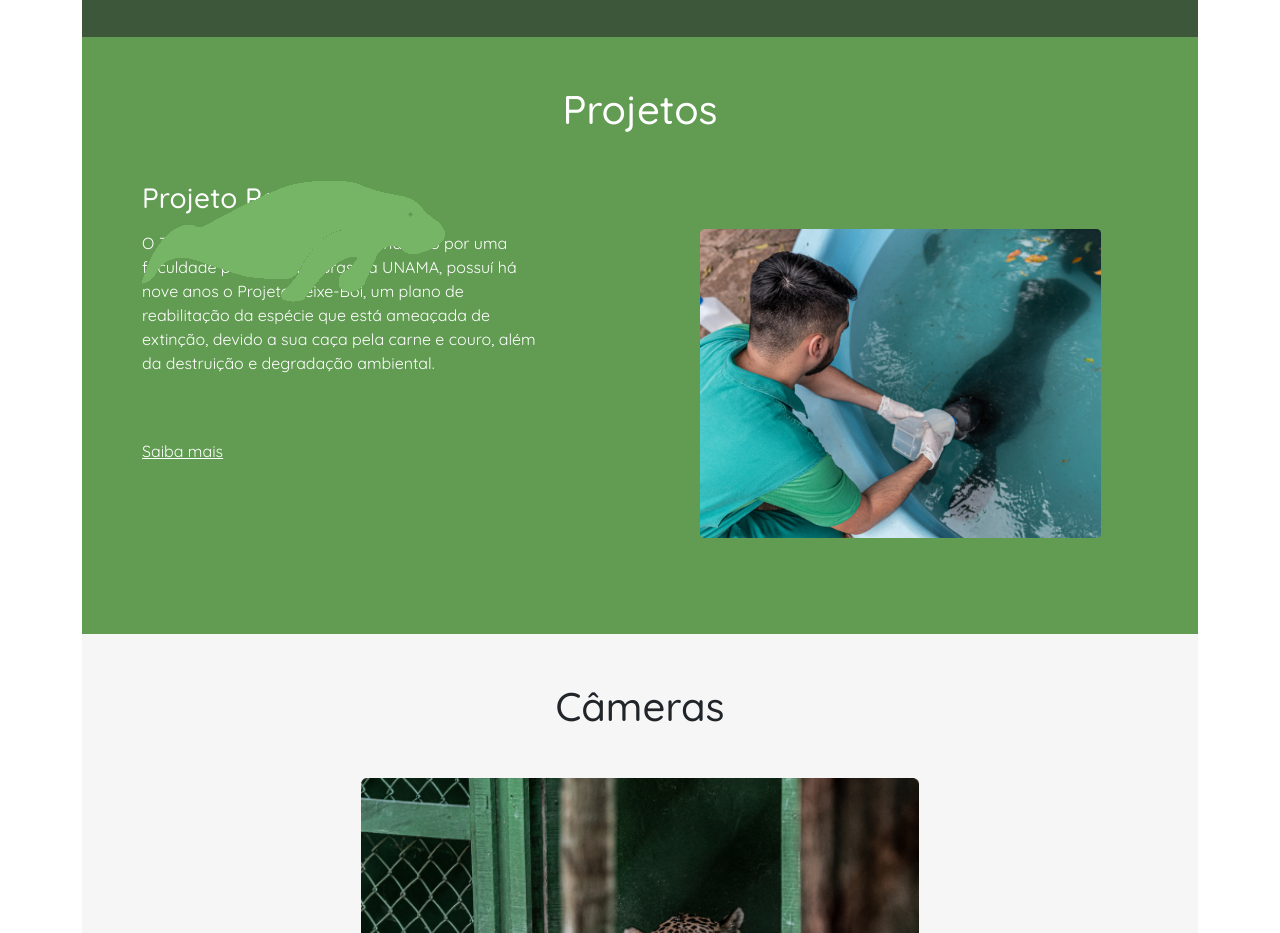
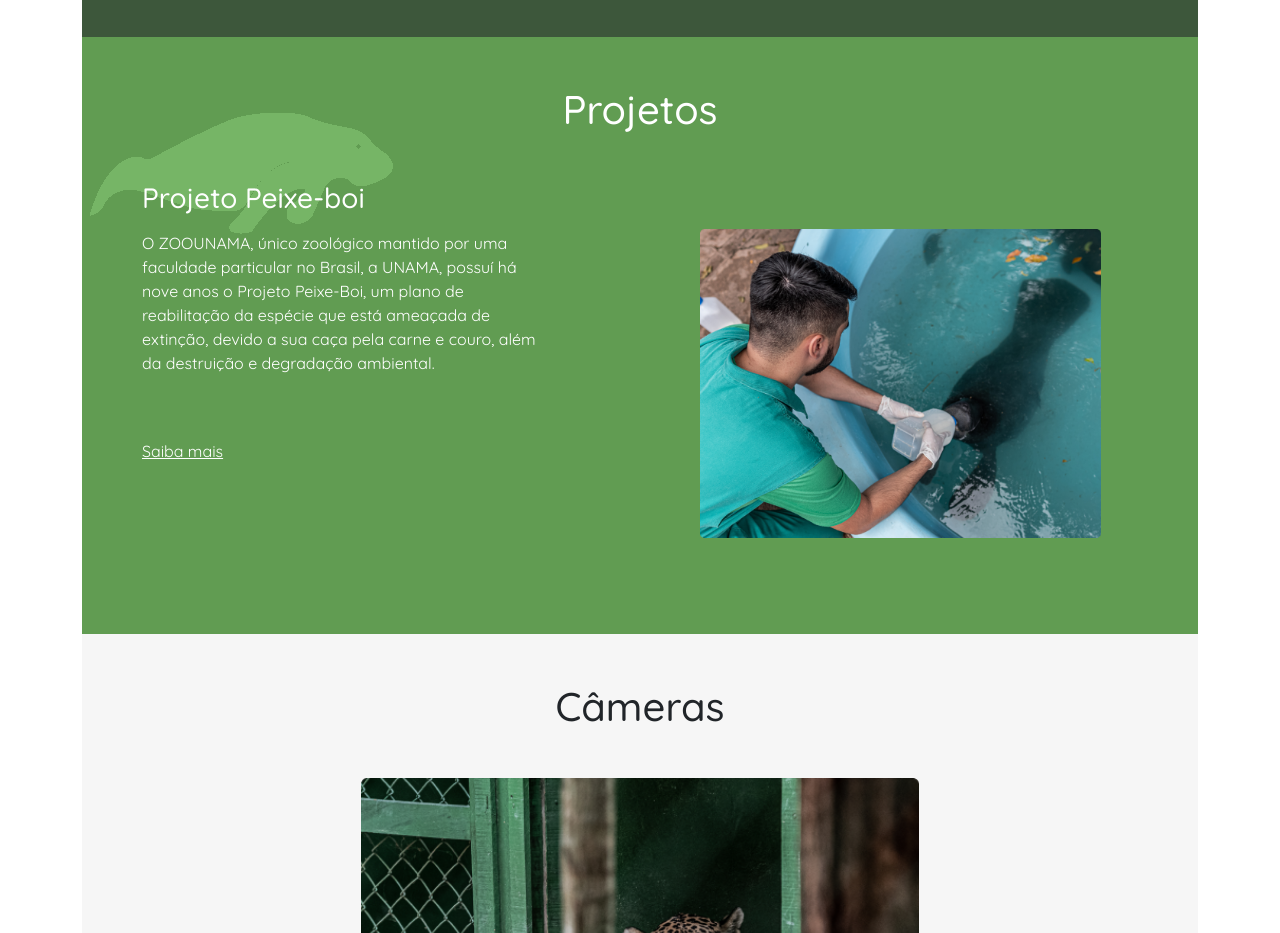
Before and after one commit to amarcel/zoounama, a website: page index.html in a window 1280 px wide. Shown: the part 2260-3193 px from the top of the page. Drawn offline with nearby package versions, Linux system fonts and the light colour scheme.

Commit message:
fix: change image position

```diff
--- a/index.html
+++ b/index.html
@@ -203,15 +203,15 @@
       <section id="projetos" class="bg-projeto text-white py-5">
         <h1 class="text-center">Projetos</h1>
 
-        <div class="container py-5 mx-5">
+        <div class="container py-5 mx-5 position-relative">
 
           <div class="row">
 
             <div class="col-sm">
               <img class="container_img" src="./img/peixe-boi-vetor.png" alt="figura de um peixe boi"/>
-              <h3>Projeto Peixe-boi</h3>
+              <h3 class="position-relative z-index-1">Projeto Peixe-boi</h3>
 
-              <p class="my-3 w-75">
+              <p class="my-3 w-75 position-relative z-index-1">
                 O ZOOUNAMA, único zoológico mantido por uma faculdade particular
                 no Brasil, a UNAMA, possuí há nove anos o Projeto Peixe-Boi, um
                 plano de reabilitação da espécie que está ameaçada de extinção,
--- a/styles/scss/global.scss
+++ b/styles/scss/global.scss
@@ -1,7 +1,7 @@
-@import "../../node_modules/bootstrap/scss/bootstrap";
+@import '../../node_modules/bootstrap/scss/bootstrap';
 
 $dark-green: #3d573b;
-$light-green: #619C52;
+$light-green: #619c52;
 
 .bg-especie {
   background-color: $dark-green;
@@ -29,5 +29,15 @@ $light-green: #619C52;
 
 .container_img {
   position: absolute;
+  top: -20px;
+  left: -40px;
   z-index: 1;
 }
+
+.z-index-1 {
+  z-index: 1;
+}
+
+.z-index-2 {
+  z-index: 2;
+}
```
Also changed, not shown: styles/css/global.css, 4 other files.
